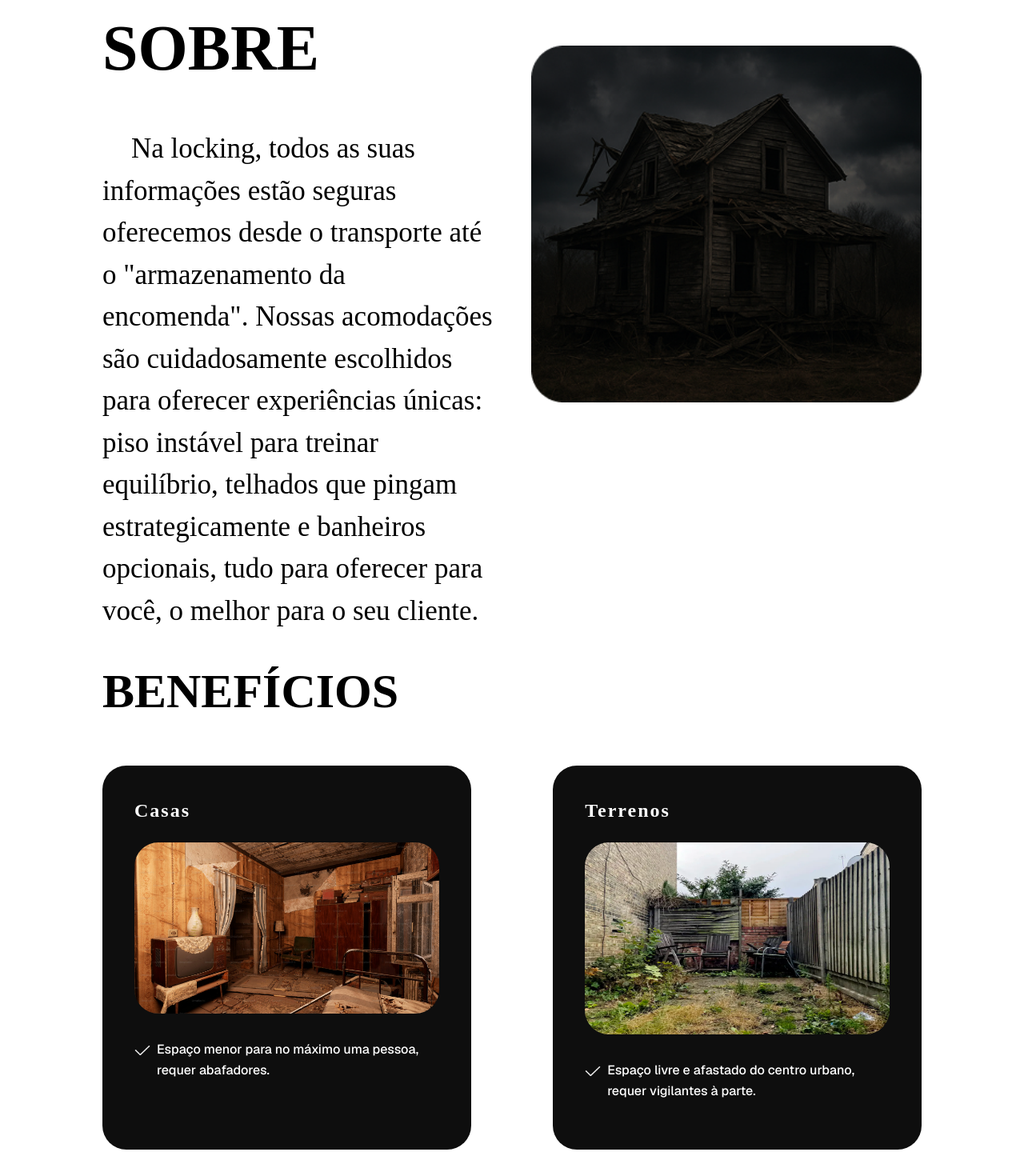
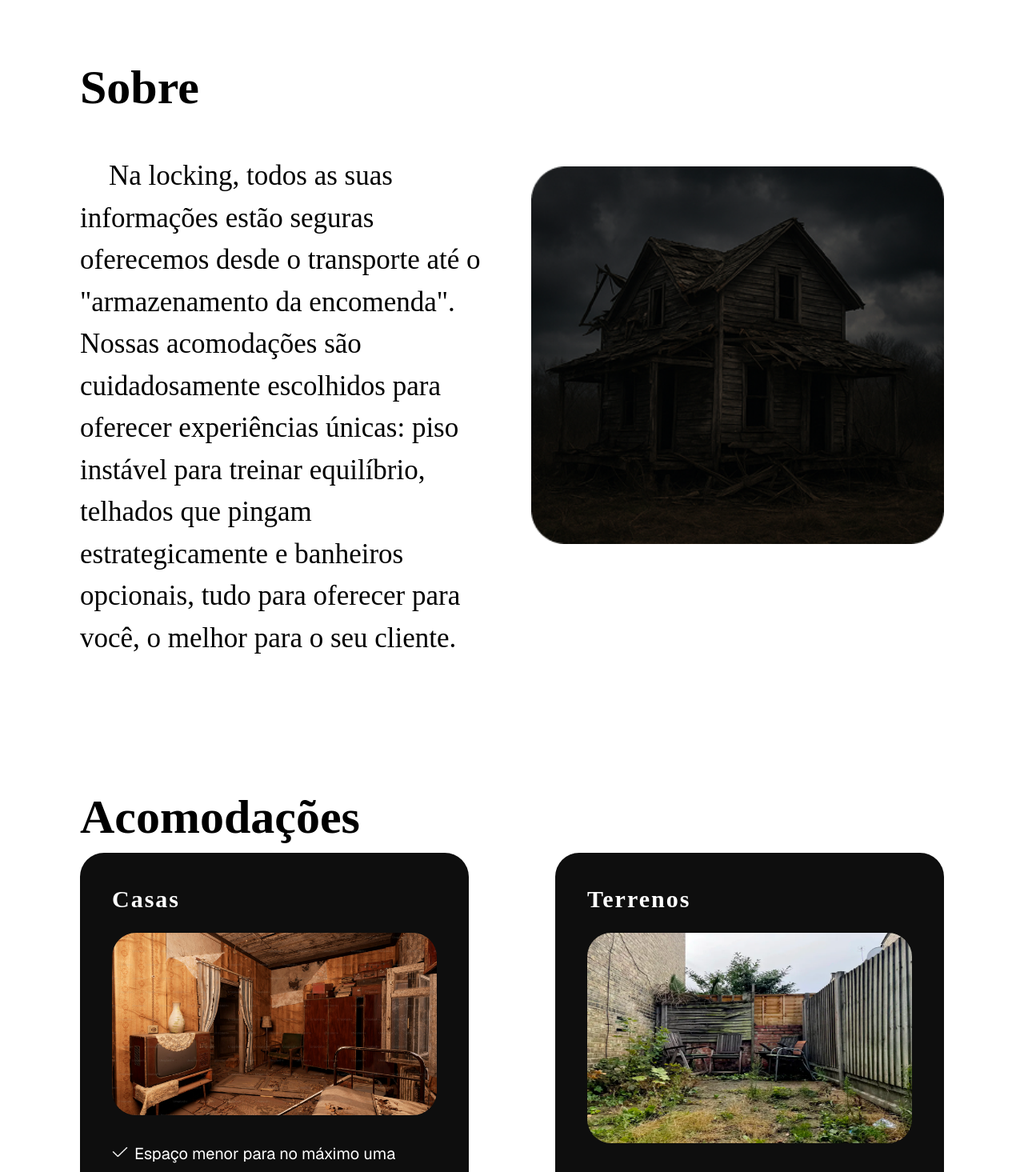
Before and after one commit to riquesouzza/lista01, a Next.js app: page / in a window 1280 px wide. Shown: the part 920-2385 px from the top of the page at 80% size. Built offline with nearby package versions, Linux system fonts and the light colour scheme.

Commit message:
alterações finais: tamanho das fontes, nav, retirada dos h-

```diff
--- a/src/app/_components/Nav.tsx
+++ b/src/app/_components/Nav.tsx
@@ -12,7 +12,7 @@ export default function Nav(){
     const items: Navitem_interface[] = [
 
         { url: "#sobre", label: "SOBRE" },
-        { url: "#beneficios", label: "ACOMODAÇÔES" },
+        { url: "#beneficios", label: "ACOMODAÇÕES" },
         { url: "#agendamento", label: "AGENDAMENTO" },
 
     ];
--- a/src/app/_landingPage/Hero.tsx
+++ b/src/app/_landingPage/Hero.tsx
@@ -7,7 +7,7 @@ export default function Hero(){
     return(
 
        <section className="bg-[#0E0E0E] flex flex-col justify-center items-center text-center
-                           w-full h-[85vh]
+                           w-full h-screen
                            p-8 sm:p-8  md:p-16 lg:p-32">
 
             <h1  style={{ textShadow: "0px 0px 20px rgba(191, 191, 191, 1)" }}
--- a/src/app/_landingPage/Sobre.tsx
+++ b/src/app/_landingPage/Sobre.tsx
@@ -11,23 +11,25 @@ export default function Sobre(){
 
     return(
         <section id="sobre" className="bg-white flex flex-col lg:flex-row justify-center items-center
-                            w-full min-h-screen lg:max-h-screen lg:gap-12
-                            p-8 sm:p-8  md:p-16 lg:p-32 pb-10">
+                            w-full lg:gap-12
+                            p-8 sm:p-8  md:p-16 lg:px-25">
 
-            <div className="flex flex-col lg:w-1/2 lg:h-[70vh] m-0 p-0">
+            <div className="flex flex-col lg:w-1/2 m-0 p-0">
 
                 <h2 className="font-['Fredoka_One'] font-bold text-black
-                               text-[40px] md:text-[60px] lg:text-[80px]">
-                    SOBRE
+                               text-[40px] md:text-[60px] lg:text-[80p">
+                    Sobre
                 </h2>
 
+            <div className="h-fit">
                 <p className="font-['Montserrat'] font-medium text-black text-left pt-10
-                              text-[20px] sm:text-[25px] md:text-[30px] lg:text-[35px] indent-9">
+                              text-base text-[25px] md:text-[30px] lg:text-[35px] indent-9">
                     Na locking, todos as suas informações estão seguras oferecemos desde o transporte até o "armazenamento da encomenda". Nossas acomodações
                     são cuidadosamente escolhidos para oferecer experiências
                     únicas: piso instável para treinar equilíbrio, telhados que pingam estrategicamente e
                     banheiros opcionais, tudo para oferecer para você, o melhor para o seu cliente.
                 </p>
+            </div>
 
             </div>
 
--- a/src/app/_landingPage/agendamento.tsx
+++ b/src/app/_landingPage/agendamento.tsx
@@ -1,15 +1,16 @@
 "use client";
 
 import React from "react";
-
+/*font-['Fredoka_One'] font-bold text-black
+                               text-[40px] md:text-[60px] lg:text-[80p*/
 export default function Agendamento() {
   return (
     <section id="agendamento" className="bg-white flex flex-col items-start
-                 w-full min-h-screen p-8 sm:pt-8 md:p-16 lg:p-32
+                 w-full p-8 sm:pt-8 md:p-16 lg:px-25
                  overflow-x-hidden">
-      <h1 className="w-full max-w-xl font-extrabold text-black
+      <h1 className="w-full font-['Fredoka_One'] font-bold text-black
                      text-3xl pb-5 sm:text-4xl md:text-5xl lg:text-6xl text-left">
-        Solicitação de serviços
+        Agendamento
       </h1>
 
       <form
@@ -18,7 +19,7 @@ export default function Agendamento() {
                    w-full ">
 
         <div className="flex flex-col">
-          <label htmlFor="nome" className="font-medium pb-1">
+          <label htmlFor="nome" className="text-xl pb-1">
             Codinome:
           </label>
           <input
@@ -30,7 +31,7 @@ export default function Agendamento() {
         </div>
 
         <div className="flex flex-col">
-          <label htmlFor="email" className="font-medium pb-1">
+          <label htmlFor="email" className="text-xl pb-1">
             Email(descartável):
           </label>
           <input
@@ -44,7 +45,7 @@ export default function Agendamento() {
         <div className="flex flex-col">
           <label
             htmlFor="check_in"
-            className="font-medium pb-1 flex items-center gap-2"
+            className="text-xl pb-1 flex items-center gap-2"
           >
             <span>📅</span> Data de entrada:
           </label>
@@ -58,7 +59,7 @@ export default function Agendamento() {
         <div className="flex flex-col">
           <label
             htmlFor="check_out"
-            className="font-medium pb-1 flex items-center gap-2">
+            className="text-xl pb-1 flex items-center gap-2">
             <span>📅</span> Data de saída(não obrigatória):
           </label>
           <input
--- a/src/app/_landingPage/beneficios.tsx
+++ b/src/app/_landingPage/beneficios.tsx
@@ -5,32 +5,31 @@ import React from "react";
 export default function Beneficios (){
     return(
         <section id="beneficios" className="bg-white flex flex-col justify-center items-center
-                                            w-full min-h-screen py-10 lg:max-h-screen lg:gap-12
-                                            p-8 sm:p-8  md:p-16 lg:p-32">
+                                            w-full p-8 sm:pt-8 md:p-16 lg:px-25">
 
             <div className="flex w-full justify-start">
                 <h2 className="font-['Fredoka_One'] font-bold text-black
                                text-[40px] md:text-[60px] lg:text-[80p">
-                    BENEFÍCIOS
+                    Acomodações
                 </h2>
             </div>
 
-            <div className="flex flex-col justify-center lg:justify-between lg:flex-row">
+            <div className="flex flex-col justify-center h-fit lg:justify-between lg:flex-row">
 
-                <div className="bg-[#0E0E0E] flex flex-col min-h-1/2 h-auto  mt-6 lg:mt-0 lg:h-[60vh] w-full lg:w-[45%] p-10 rounded-[30px]
+                <div className="bg-[#0E0E0E] flex flex-col mt-6 lg:mt-0 w-full lg:w-[45%] p-10 rounded-[30px]
                                 relative group transition duration-500">
 
 
                     <div className="flex flex-col gap-2 items-start transition-opacity duration-500 group-hover:opacity-0">
-                        <h3 className="text-white font-['Montserrat'] font-semibold text-center pb-4 tracking-[2px] text-2xl">
+                        <h3 className="text-white font-['Montserrat'] font-bold text-center pb-4 tracking-[2px] text-3xl">
                             Casas
                         </h3>
 
                         <div className="flex flex-col gap-2">
-                            <img src="imagem/casa_abandonada.jpeg" className="w-full max-h-[30vh] rounded-[30px]"></img>
+                            <img src="imagem/casa_abandonada.jpeg" className="w-full rounded-[30px]"></img>
                             <div className="flex flex-inline mt-6 gap-2">
                                 <img src="imagem/marcador.png" className="w-5 h-5 mt-1"></img>
-                                <p className="text-white font-medium leading-relaxed">
+                                <p className="text-white text-xl leading-relaxed">
                                  Espaço menor para no máximo uma pessoa, requer abafadores.
                                 </p>
                             </div>
@@ -48,20 +47,20 @@ export default function Beneficios (){
                     </div>
                 </div>
 
-                <div className="bg-[#0E0E0E] flex flex-col min-h-1/2 h-auto w-full mt-6 lg:mt-0 lg:h-[60vh] lg:w-[45%] p-10 rounded-[30px]
+                <div className="bg-[#0E0E0E] flex flex-col w-full mt-6 lg:mt-0 lg:w-[45%] p-10 rounded-[30px]
                                 relative group transition duration-500">
 
 
                     <div className="flex flex-col gap-2 items-start transition-opacity duration-500 group-hover:opacity-0">
-                        <h3 className="text-white font-['Montserrat'] font-semibold text-center pb-4 tracking-[2px] text-2xl">
+                        <h3 className="text-white font-['Montserrat'] font-bold text-center pb-4 tracking-[2px] text-3xl">
                             Terrenos
                         </h3>
 
                         <div className="flex flex-col gap-2">
-                            <img src="imagem/terreno_abandonado.webp" className="w-full max-h-[30vh] rounded-[30px]"></img>
+                            <img src="imagem/terreno_abandonado.webp" className="w-full h-3/5 rounded-[30px]"></img>
                             <div className="flex flex-inline mt-6 gap-2">
                                 <img src="imagem/marcador.png" className="w-5 h-5 mt-1"></img>
-                                <p className="text-white font-medium leading-relaxed">
+                                <p className="text-white text-xl leading-relaxed">
                                  Espaço livre e afastado do centro urbano, requer vigilantes à parte.
                                 </p>
                             </div>
```
Also changed, not shown: src/app/page.tsx (+4 -4 lines).
